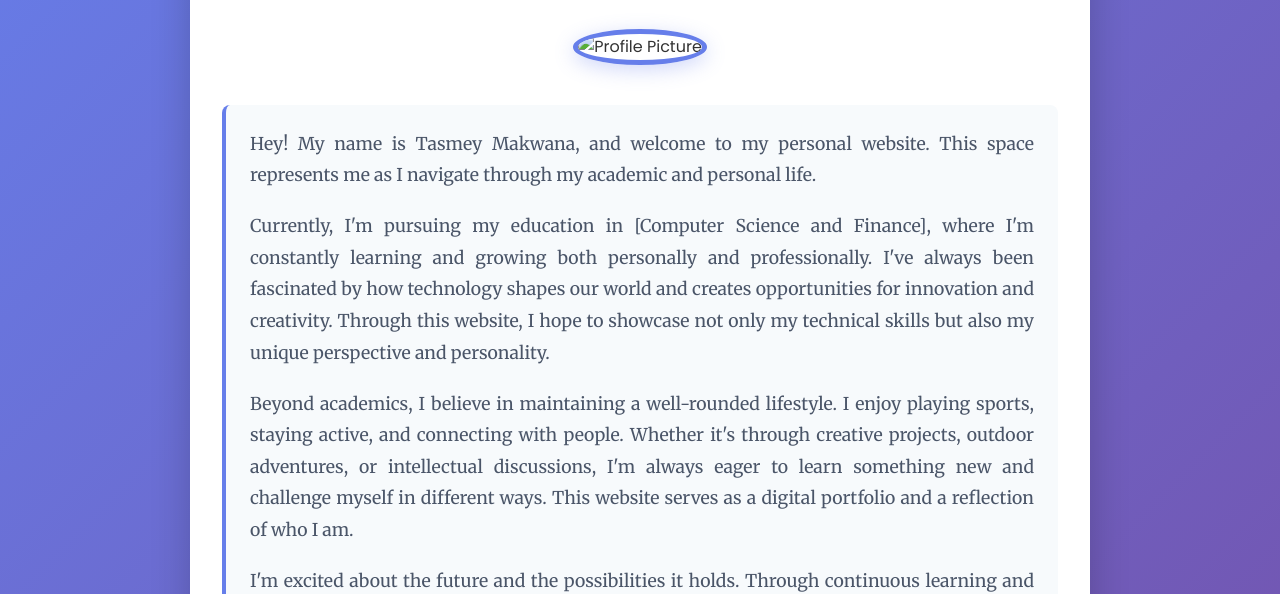
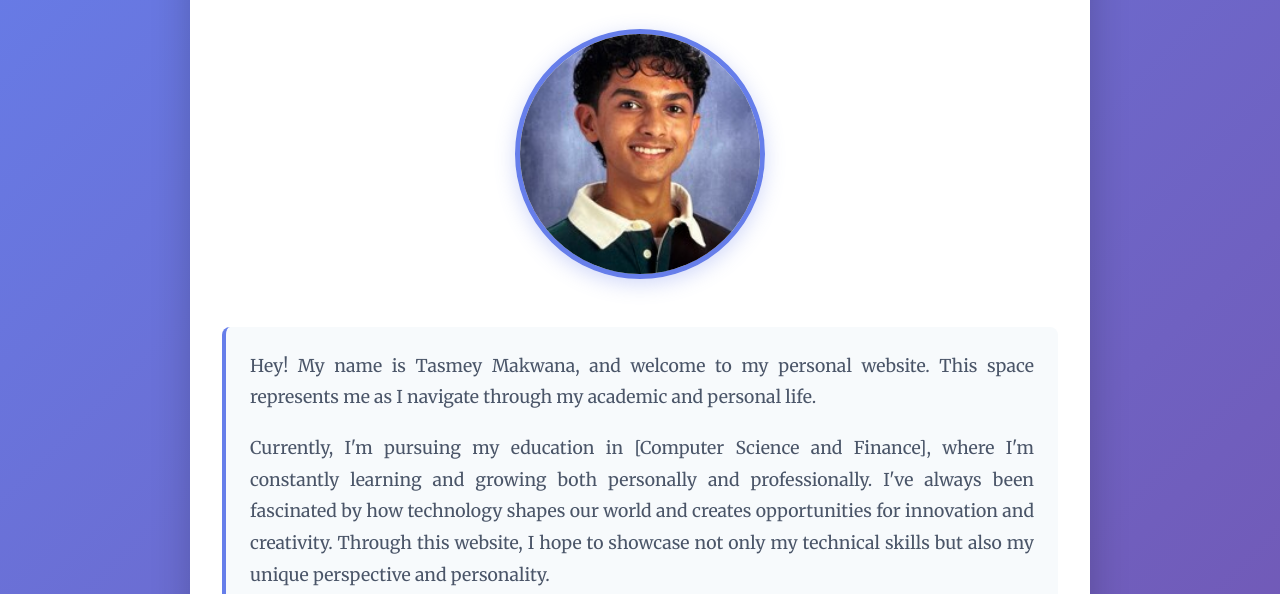
Before and after one commit to TazMak/HW3page.github.io, a plain HTML site: page index.html in a window 1280 px wide. Shown: the part 220-814 px from the top of the page. Drawn offline with Linux system fonts and the light colour scheme.

Commit message:
Add profile image to index.html

```diff
--- a/index.html
+++ b/index.html
@@ -23,7 +23,7 @@
 
         <!-- Profile Image -->
         <div class="profile-section">
-            <img src="" alt="Profile Picture" class="profile-image">
+            <img src="pfp.jpeg" alt="Profile Picture" class="profile-image">
         </div>
 
         <!-- Introduction (200+ words) -->
```
